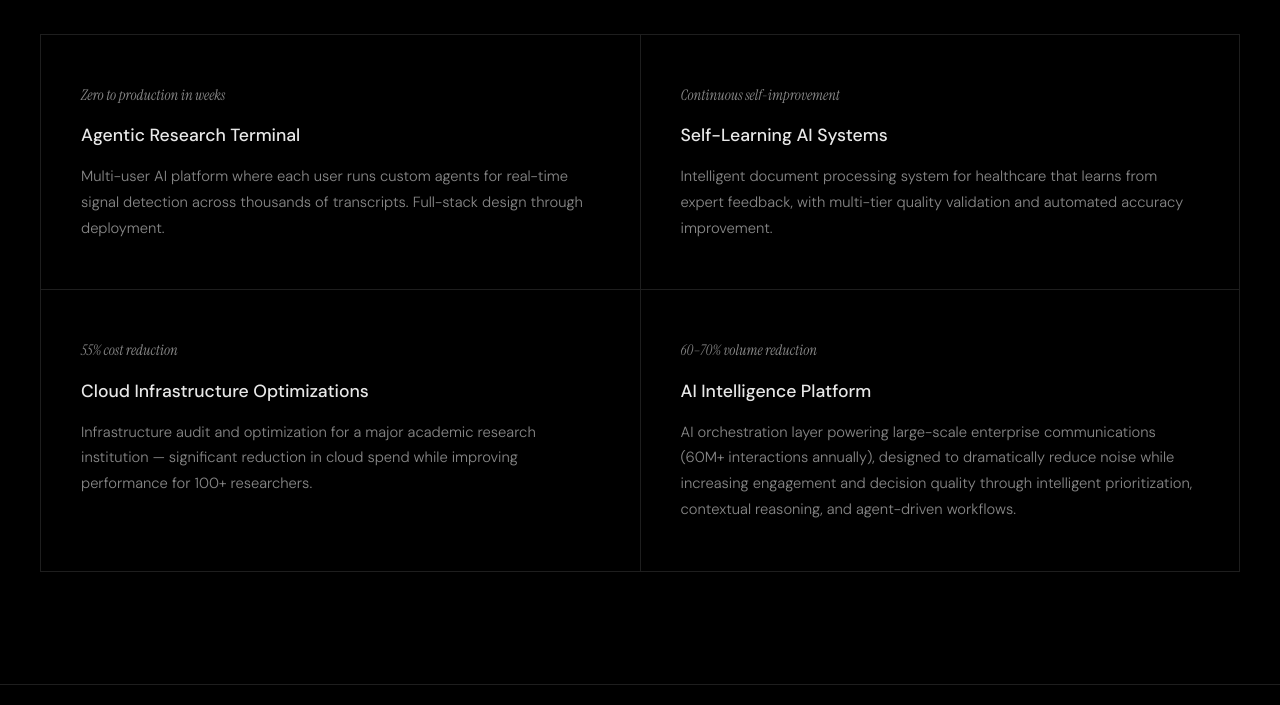
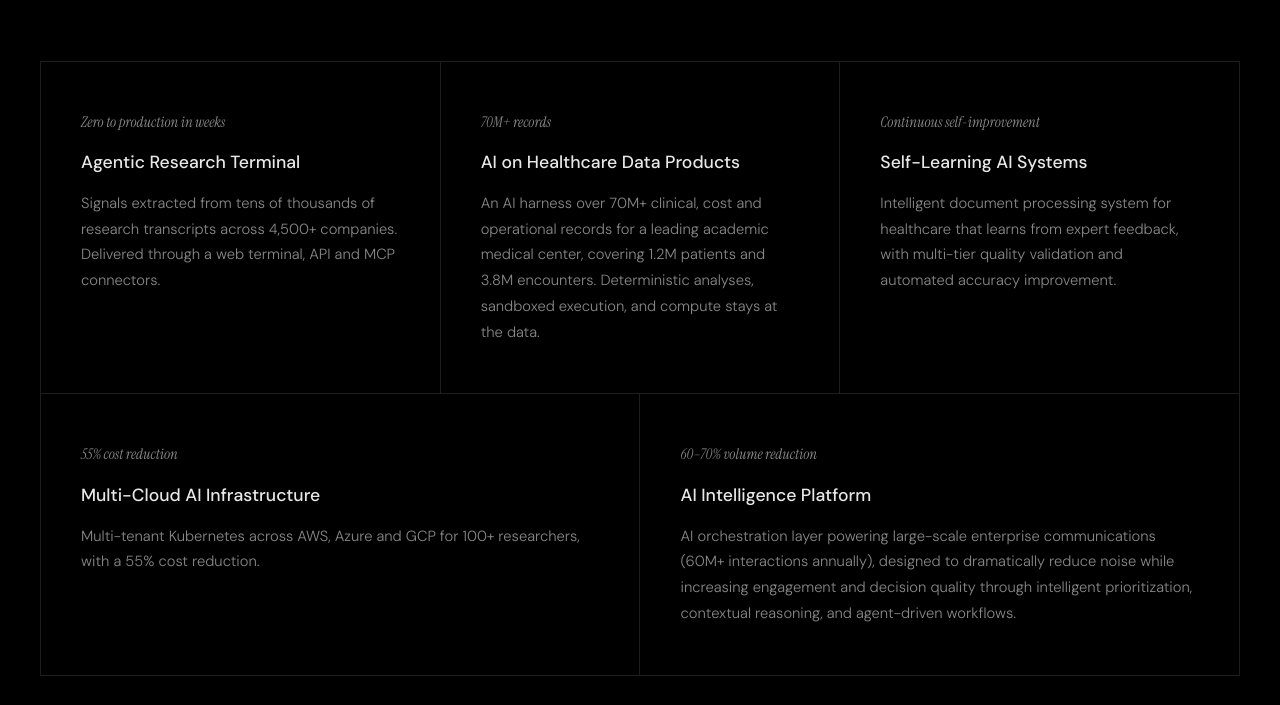
Before and after one commit to spadhi888/techscale, a plain HTML site: page index.html in a window 1280 px wide. Shown: the part 2455-3160 px from the top of the page. Drawn offline with Linux system fonts and the light colour scheme.

Commit message:
Update engagements, services and about copy
- Agentic Research Terminal: new description (4,500+ companies, web terminal, API and MCP)
- New card: AI on Healthcare Data Products
- Cloud Infrastructure Optimizations -> Multi-Cloud AI Infrastructure
- Work grid 4 -> 5 cards, laid out 3 + 2 (collapses to one column under 900px)
- Services: AI agents card mentions MCP and agent connectors
- Who We Are: production platforms across finance, healthcare and life sciences

Claude-Session: https://claude.ai/code/session_01XSsSMR5J6JUhwVvqeFtd3P

```diff
--- a/index.html
+++ b/index.html
@@ -330,7 +330,7 @@
 
         .work-grid {
             display: grid;
-            grid-template-columns: repeat(2, 1fr);
+            grid-template-columns: repeat(6, 1fr);
             gap: 1px;
             background: var(--border);
             border: 1px solid var(--border);
@@ -341,6 +341,12 @@
             padding: 3rem 2.5rem;
             transition: background 0.3s;
             position: relative;
+            grid-column: span 2;
+        }
+
+        /* 5 cards: 3 across the top, 2 wider cards filling the bottom row */
+        .work-card:nth-child(n+4) {
+            grid-column: span 3;
         }
 
         .work-card:hover {
@@ -623,6 +629,7 @@
             section { padding: 5rem 1.5rem; }
             .services-grid { grid-template-columns: 1fr; }
             .work-grid { grid-template-columns: 1fr; }
+            .work-card, .work-card:nth-child(n+4) { grid-column: auto; }
             .process-grid { grid-template-columns: 1fr; gap: 2.5rem; }
             footer { flex-direction: column; gap: 0.8rem; text-align: center; }
         }
@@ -674,7 +681,7 @@
             <div class="service-card">
                 <p class="service-number">01</p>
                 <h3>AI Agents & Intelligent Systems</h3>
-                <p>Autonomous agents that monitor, analyze, and act on your data. Not chatbots &mdash; systems that replace entire workflows and get smarter over time.</p>
+                <p>Autonomous agents that monitor, analyze, and act on your data, with MCP and agent connectors into the tools your teams already use. Not chatbots &mdash; systems that replace entire workflows and get smarter over time.</p>
             </div>
             <div class="service-card">
                 <p class="service-number">02</p>
@@ -698,7 +705,12 @@
             <div class="work-card">
                 <p class="work-metric">Zero to production in weeks</p>
                 <h3>Agentic Research Terminal</h3>
-                <p>Multi-user AI platform where each user runs custom agents for real-time signal detection across thousands of transcripts. Full-stack design through deployment.</p>
+                <p>Signals extracted from tens of thousands of research transcripts across 4,500+ companies. Delivered through a web terminal, API and MCP connectors.</p>
+            </div>
+            <div class="work-card">
+                <p class="work-metric">70M+ records</p>
+                <h3>AI on Healthcare Data Products</h3>
+                <p>An AI harness over 70M+ clinical, cost and operational records for a leading academic medical center, covering 1.2M patients and 3.8M encounters. Deterministic analyses, sandboxed execution, and compute stays at the data.</p>
             </div>
             <div class="work-card">
                 <p class="work-metric">Continuous self-improvement</p>
@@ -707,8 +719,8 @@
             </div>
             <div class="work-card">
                 <p class="work-metric">55% cost reduction</p>
-                <h3>Cloud Infrastructure Optimizations</h3>
-                <p>Infrastructure audit and optimization for a major academic research institution &mdash; significant reduction in cloud spend while improving performance for 100+ researchers.</p>
+                <h3>Multi-Cloud AI Infrastructure</h3>
+                <p>Multi-tenant Kubernetes across AWS, Azure and GCP for 100+ researchers, with a 55% cost reduction.</p>
             </div>
             <div class="work-card">
                 <p class="work-metric">60&ndash;70% volume reduction</p>
@@ -723,6 +735,9 @@
         <p class="section-label">Who We Are</p>
         <p class="about-text">
             TechScale is led by senior technologists with decades of experience across fundamental research, pharmaceutical R&D, and enterprise AI. We&rsquo;ve spent our careers at the intersection of science and production systems &mdash; building platforms trusted by leading academic centers, pharmaceutical companies, and enterprise organizations.
+        </p>
+        <p class="about-text" style="margin-top: 1.2rem;">
+            Production AI platforms shipped across finance, healthcare and life sciences.
         </p>
     </section>
 
```
